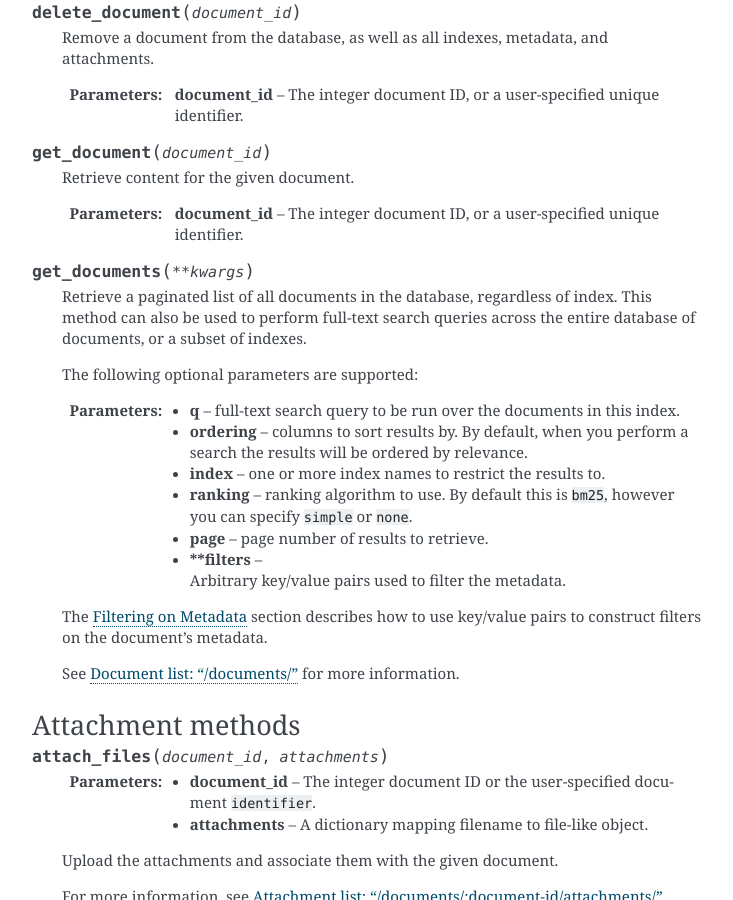
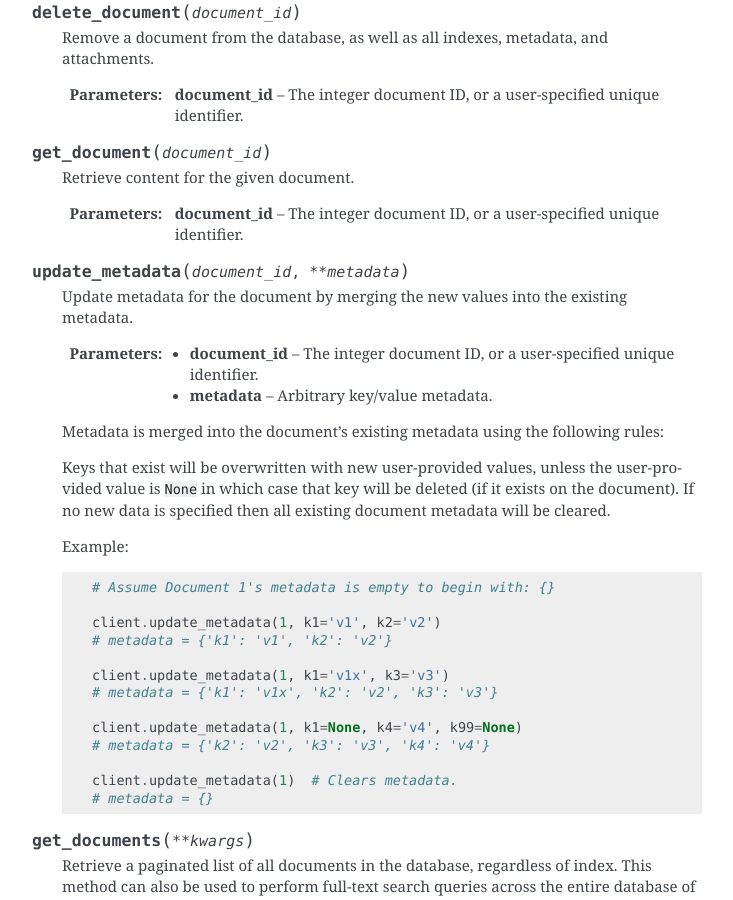
Before and after one commit to coleifer/scout, a Sphinx documentation site: the page built from docs/client.rst, in a window 1280 px wide and 900 px high, scrolled down 2032 px. Shown: the whole window, without its empty margins (408-1141 px from the left). Built offline with Sphinx 7.4.7, drawn with Linux system fonts in a browser that asks for light colours; some of the changed text lies outside the part shown.

Commit message:
Clarify behavior of update metadata endpoint.
Allow passing None to clear an existing val if it exists.

```diff
--- a/docs/client.rst
+++ b/docs/client.rst
@@ -96,6 +96,40 @@ Scout comes with a simple Python client. This document describes the client API.
         Retrieve content for the given document.
 
         :param document_id: The integer document ID, or a user-specified unique identifier.
+
+    .. py:method:: update_metadata(document_id, **metadata)
+
+        Update metadata for the document by merging the new values into the
+        existing metadata.
+
+        :param document_id: The integer document ID, or a user-specified unique identifier.
+        :param metadata: Arbitrary key/value metadata.
+
+        Metadata is merged into the document's existing metadata using the
+        following rules:
+
+        Keys that exist will be overwritten with new user-provided values,
+        unless the user-provided value is ``None`` in which case that key will
+        be deleted (if it exists on the document). If no new data is specified
+        then all existing document metadata will be cleared.
+
+        Example:
+
+        .. code-block:: python
+
+            # Assume Document 1's metadata is empty to begin with: {}
+
+            client.update_metadata(1, k1='v1', k2='v2')
+            # metadata = {'k1': 'v1', 'k2': 'v2'}
+
+            client.update_metadata(1, k1='v1x', k3='v3')
+            # metadata = {'k1': 'v1x', 'k2': 'v2', 'k3': 'v3'}
+
+            client.update_metadata(1, k1=None, k4='v4', k99=None)
+            # metadata = {'k2': 'v2', 'k3': 'v3', 'k4': 'v4'}
+
+            client.update_metadata(1)  # Clears metadata.
+            # metadata = {}
 
     .. py:method:: get_documents(**kwargs)
 
```
Also changed, not shown: 3 other files.
